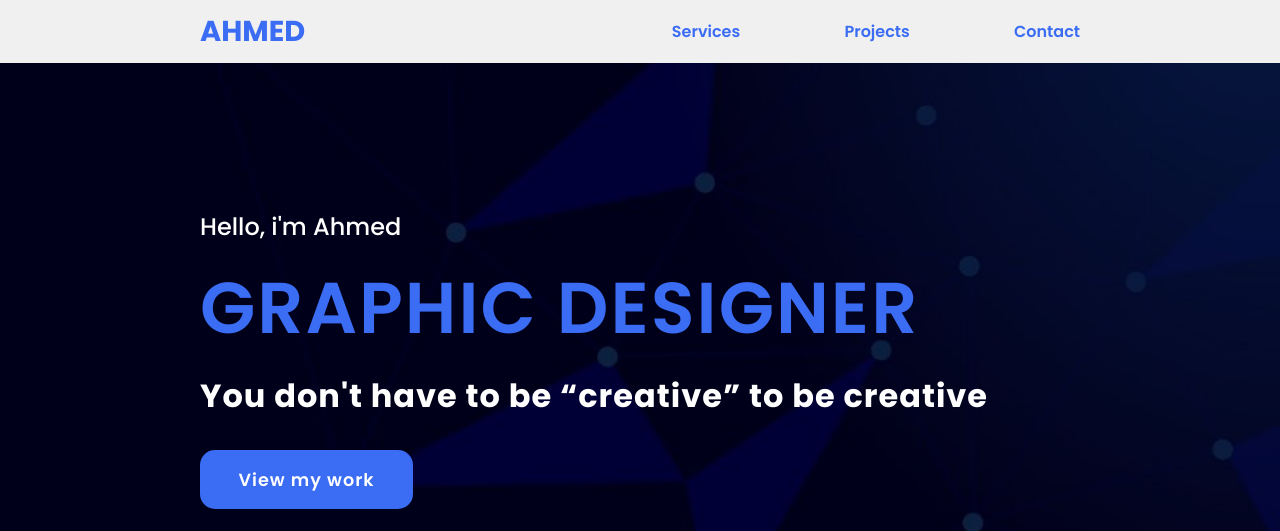
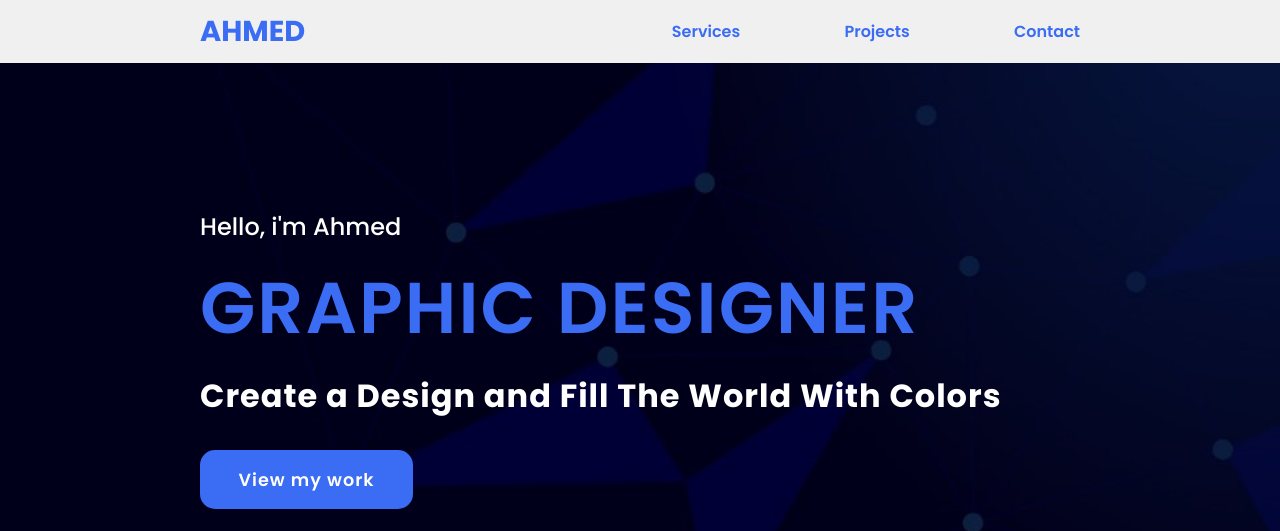
Before and after one commit to ahmed34775/AHMED, a plain HTML site: page index.html in a window 1280 px wide. Shown: the top 531 px of the page. Drawn offline with Linux system fonts and the light colour scheme.

Commit message:
Update index.html

```diff
--- a/index.html
+++ b/index.html
@@ -22,7 +22,7 @@
     <section class="main">
         <div>
             <h2>Hello, i'm Ahmed<br><span>GRAPHIC DESIGNER</span></h2>
-            <h3> You don't have to be “creative” to be creative </h3>
+            <h3> Create a Design and Fill The World With Colors </h3>
             <a href="#projects" class="main-btn">View my work</a>
             <div class="social-icons">
                 <a href="https://www.facebook.com/a7medhegazy2" target="_blank"><i class="fa-brands fa-facebook-square"></i></a>
```
